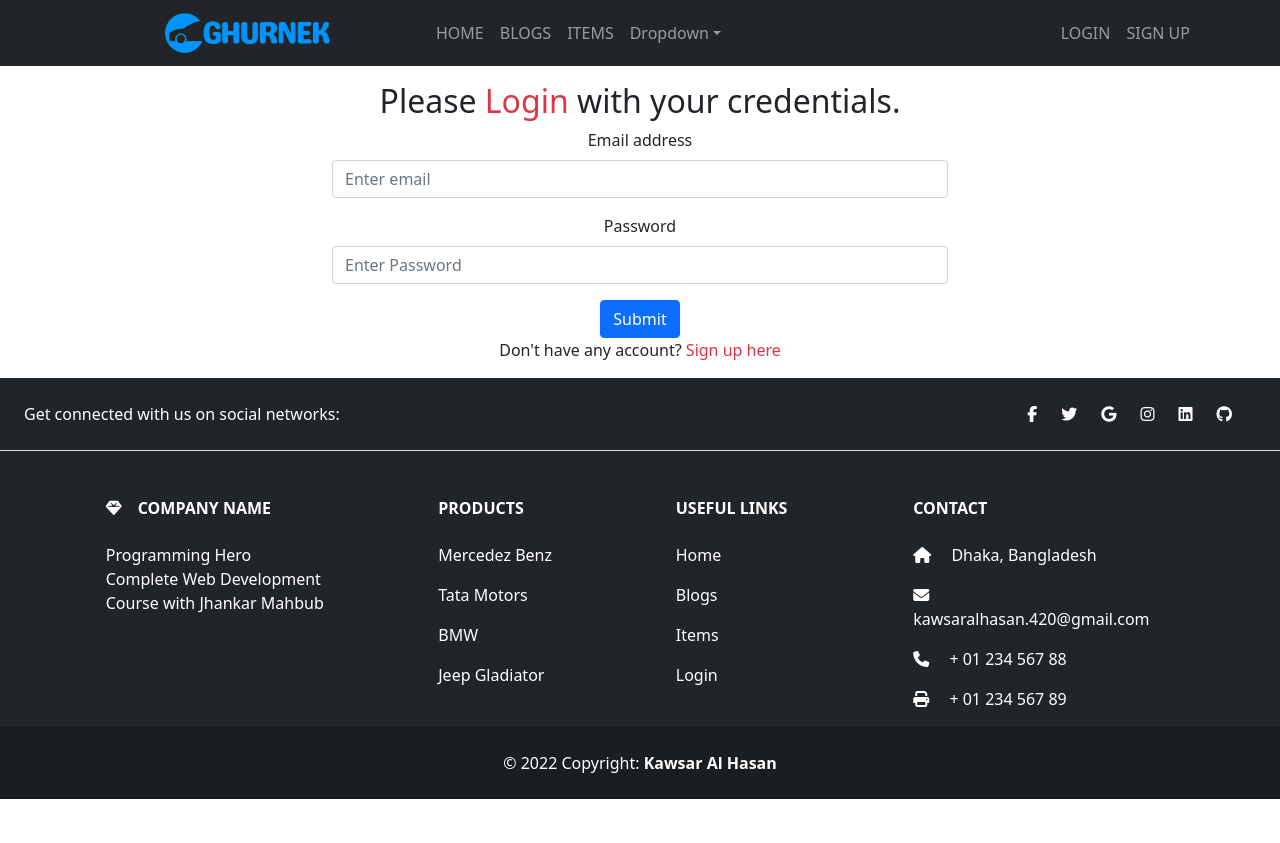
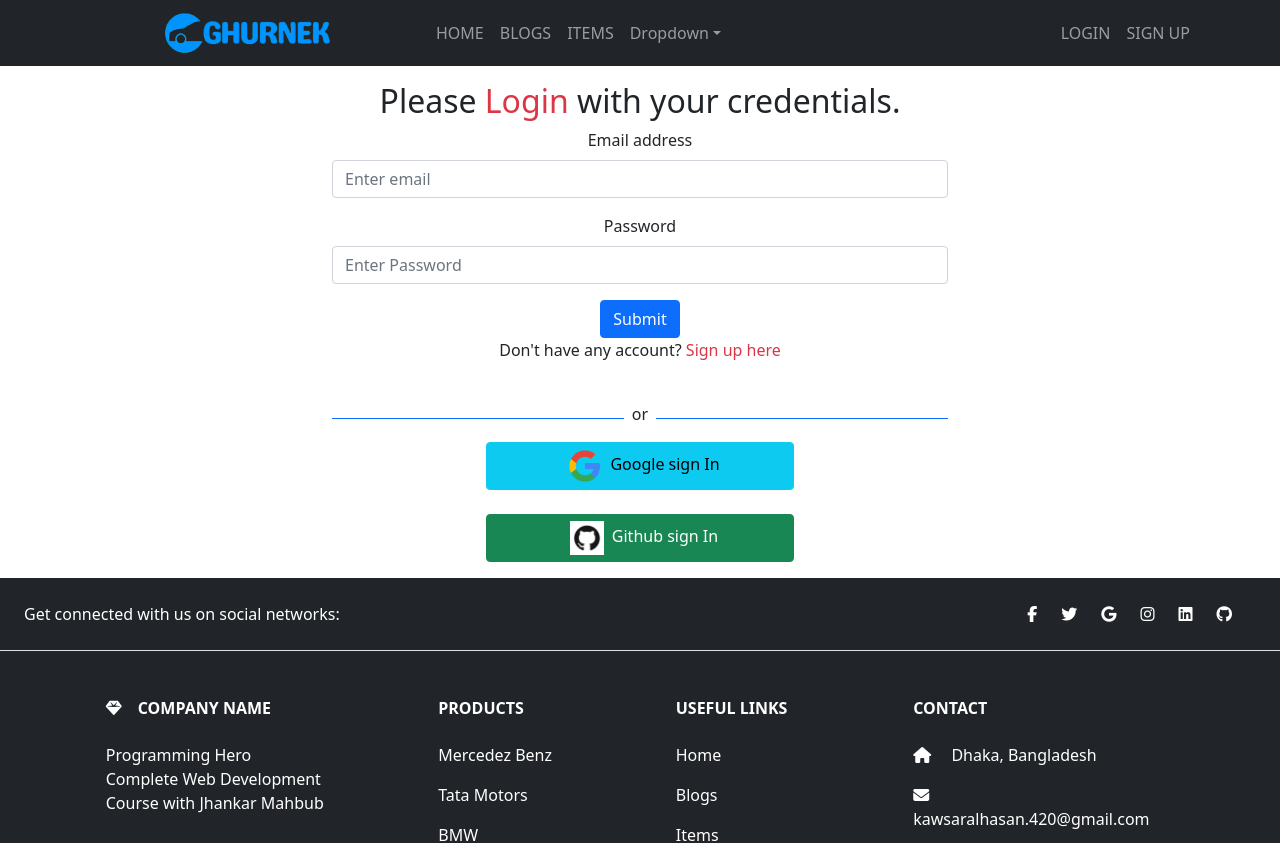
Before and after one commit to KawsarAlHasan/Car-Management-client, a React (Create React App) app: page /login in a window 1280 px wide. Shown: the top 843 px of the page. Before the commit the page ends 800 px from the top, so only its background shows below. Built offline with nearby package versions, Linux system fonts and the light colour scheme.

Commit message:
added socialLogin and style it

```diff
--- a/src/Components/Login/Login/Login.js
+++ b/src/Components/Login/Login/Login.js
@@ -1,6 +1,7 @@
 import React from 'react';
 import { Button, Form } from 'react-bootstrap';
 import { Link, useNavigate } from 'react-router-dom';
+import SocialLogin from '../SocialLogin/SocialLogin';
 
 const Login = (props) => {
 
@@ -36,6 +37,9 @@ const Login = (props) => {
                 </Button>
             </Form>
             <p>Don't have any account?<Link to="/signup" className='text-danger text-decoration-none' onClick={navigateSignup}> Sign up here</Link></p>
+            <div className='py-3'>
+                <SocialLogin></SocialLogin>
+            </div>
         </div>
     );
 };
--- a/src/Components/Login/Signup/Signup.js
+++ b/src/Components/Login/Signup/Signup.js
@@ -1,6 +1,7 @@
 import React from 'react';
 import { Button, Form } from 'react-bootstrap';
 import { Link, useNavigate } from 'react-router-dom';
+import SocialLogin from '../SocialLogin/SocialLogin';
 
 const Signup = (props) => {
 
@@ -41,6 +42,9 @@ const Signup = (props) => {
                 </Button>
             </Form>
             <p>Already have an  account? <Link to="/login" className='text-danger text-decoration-none' onClick={navigateLogin}>Please Login</Link></p>
+            <div className='py-3'>
+                <SocialLogin></SocialLogin>
+            </div>
         </div>
     );
 };
--- /dev/null
+++ b/src/Components/Login/SocialLogin/SocialLogin.js
@@ -0,0 +1,29 @@
+import React from 'react';
+import googleImg from '../../images/google.png';
+import githubImg from '../../images/github.png';
+
+const SocialLogin = (props) => {
+    return (
+        <div>
+            <div className='d-flex align-items-center'>
+                <div style={{ height: '1px' }} className='bg-primary w-50'></div>
+                <p className='mt-2 px-2'>or</p>
+                <div style={{ height: '1px' }} className='bg-primary w-50'></div>
+            </div>
+            <div>
+                <button className='btn btn-info w-50 d-block mx-auto'>
+                    <img style={{ width: '50px' }} className='img-fluid px-2' src={googleImg} alt="" />
+                    Google sign In
+                </button>
+            </div>
+            <div className='mt-4'>
+                <button className='btn btn-success w-50 d-block mx-auto'>
+                    <img style={{ width: '50px' }} className='img-fluid px-2' src={githubImg} alt="" />
+                    Github sign In
+                </button>
+            </div>
+        </div>
+    );
+};
+
+export default SocialLogin;
```
Also changed, not shown: src/Components/images/github.png (added).
